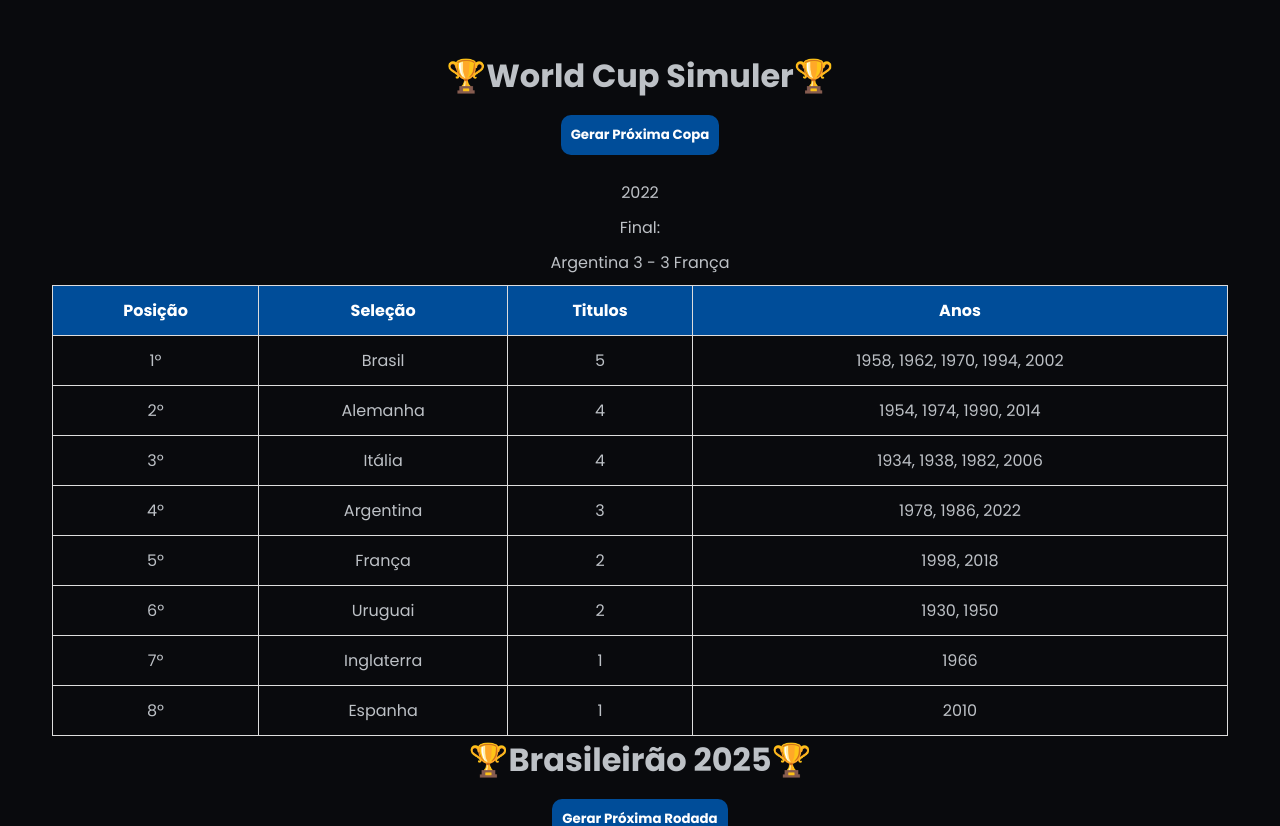
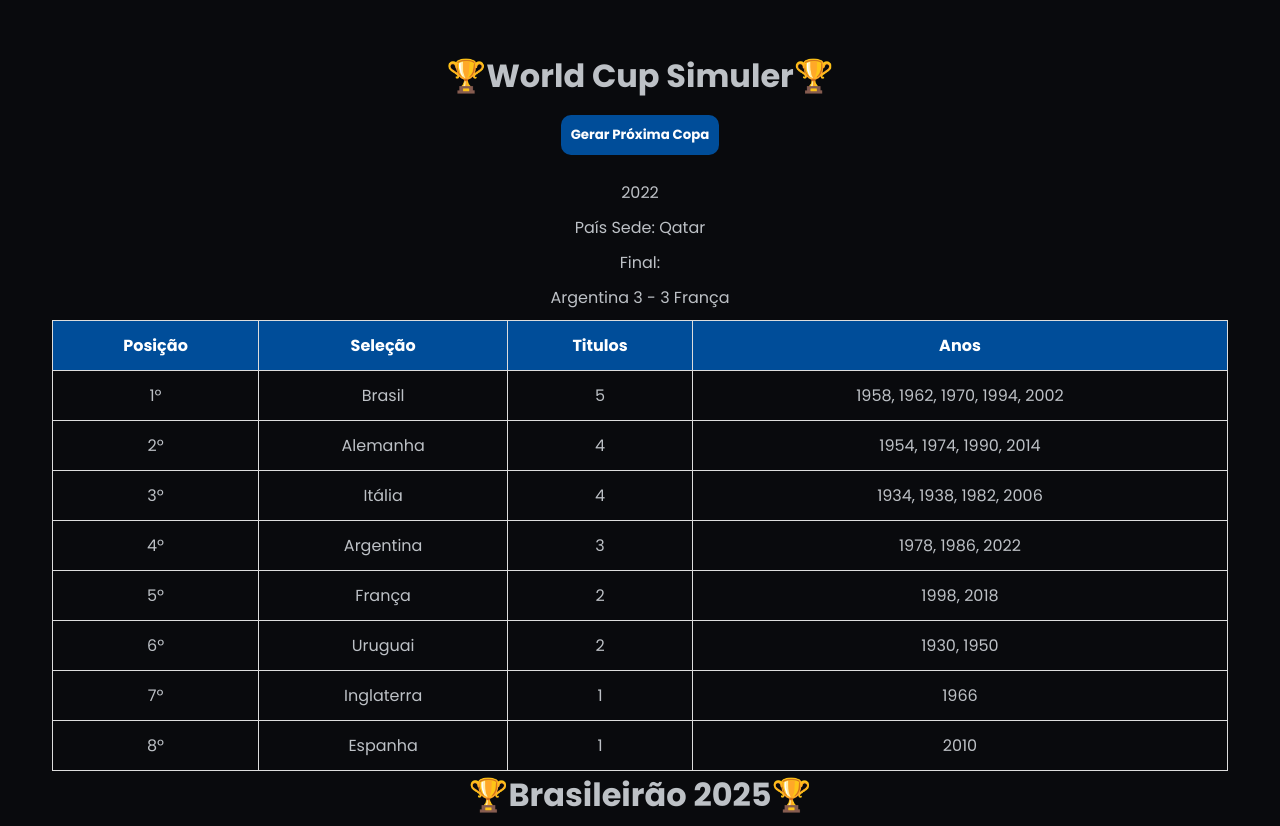
Before and after one commit to JoaoVitor128/CampsSimuler, a React (Vite) app: page / in a window 1280 px wide. Shown: the top 826 px of the page. Built offline with nearby package versions, Linux system fonts and the light colour scheme.

Commit message:
Sistema de País Sede

```diff
--- a/src/Components/WC.jsx
+++ b/src/Components/WC.jsx
@@ -12,6 +12,8 @@ const Table = () => {
 
     const [goalsChamp, setGoalsChamp] = useState(3)
     const [goalsVice, setGoalsVice] = useState(3)
+
+    const [originCountry, setOriginCountry] = useState("Qatar")
 
     function addTable(newSelecion, newYear) {
         setChampions(prev => {
@@ -31,6 +33,9 @@ const Table = () => {
 
 
     function generateCup() {
+
+        setOriginCountry(selecionsData[Math.floor(Math.random() * selecionsData.length)])
+
         const newYear = year + 4;
         setYear(newYear);
         setNextYears(prev => [...prev, newYear]);
@@ -63,6 +68,7 @@ const Table = () => {
         <div>
             <button className='generateButton' onClick={generateCup}>Gerar Próxima Copa</button>
             <p>{year}</p>
+            <p>País Sede: {originCountry}</p>
             <p>Final:</p>
             <p>{campSel} {goalsChamp} - {goalsVice} {viceSel}</p>
             <table>
```
Also changed, not shown: 1 other file (tests, documents, lock files or other folders).
